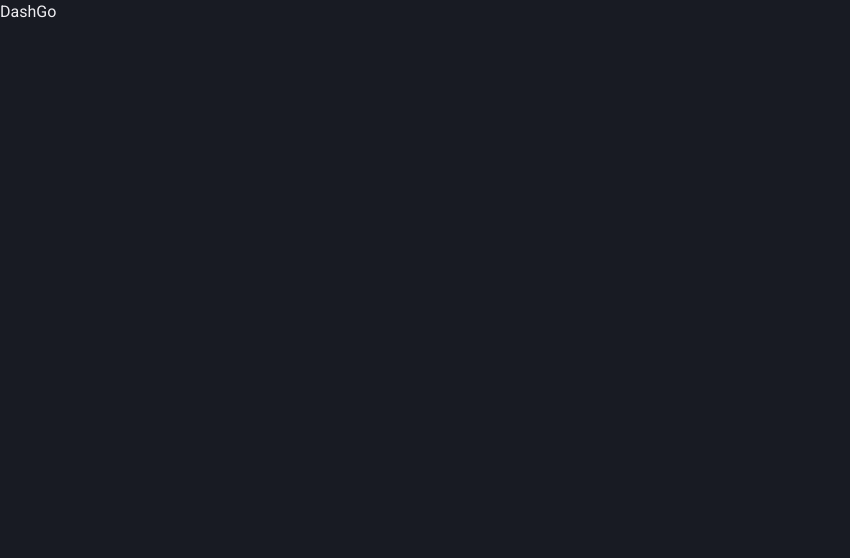
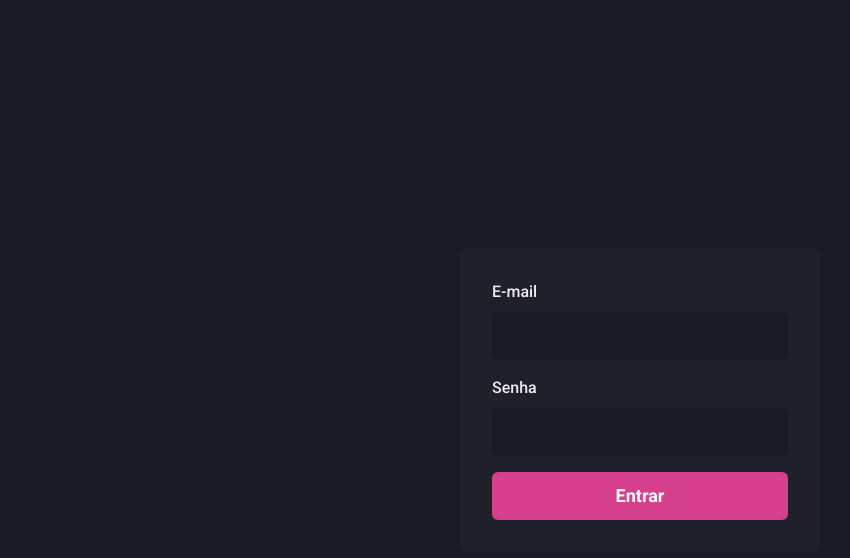
Before and after one commit to anderson-0/Nextjs-Chakra-UI---Dashboard, a Next.js app: page / in a window 1280 px wide. Shown: the top 558 px of the page, without its empty margins (0-850 px from the left). Built offline with nearby package versions, Linux system fonts and the light colour scheme.

Commit message:
feature: sign in form initial structure and style

```diff
--- a/src/pages/index.tsx
+++ b/src/pages/index.tsx
@@ -1,8 +1,45 @@
-import Head from 'next/head'
-import Image from 'next/image'
+import { Button, Flex, FormControl, FormLabel, Input, Stack } from '@chakra-ui/react'
 
 export default function Home() {
   return (
-    <h1>DashGo</h1>
+    <Flex w="100vw" h="100vh" alignItems="center" justifyContent="center">
+      <Flex as="form" w="100%" maxW={360} bg="gray.800" padding="8" borderRadius={8} flexDirection="column">
+        <Stack spacing={4}>
+          <FormControl>
+            <FormLabel htmlFor="email">E-mail</FormLabel>
+            <Input
+              name="email"
+              id="email"
+              type="email"
+              focusBorderColor="pink.500"
+              bgColor="gray.900"
+              variant="filled"
+              _hover={{
+                bgColor: 'gray.900'
+              }}
+              size="lg"
+            />
+          </FormControl>
+
+            <FormControl>
+            <FormLabel htmlFor="password">Senha</FormLabel>
+            <Input
+              name="password"
+              id="password"
+              type="password"
+              focusBorderColor="pink.500"
+              bgColor="gray.900"
+              variant="filled"
+              _hover={{
+                bgColor: 'gray.900'
+              }}
+              size="lg"
+            />
+          </FormControl>
+
+          <Button type="submit" marginTop="6" colorScheme="pink" size="lg">Entrar</Button>
+        </Stack>
+      </Flex>
+    </Flex>
   )
 }
```
